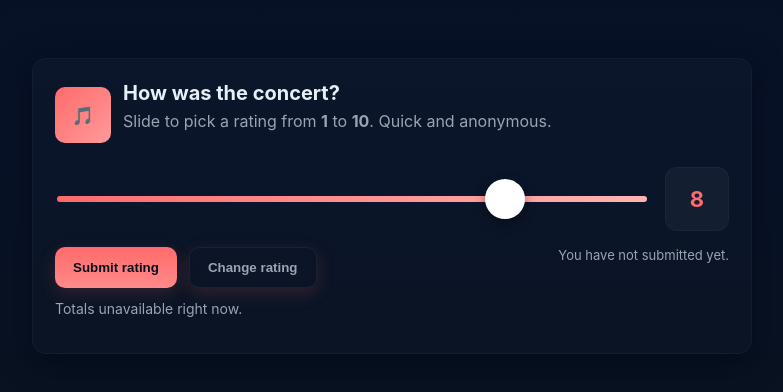
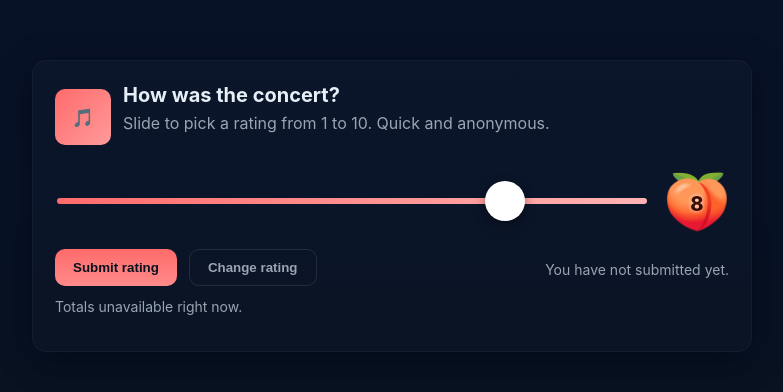
Before and after one commit to sayantansdedevtechlabs-crypto/concert-feedback, a website: page public/index.html in a window 1280 px wide. Shown: the part 194-586 px from the top of the page, without its empty margins (248-1031 px from the left). Drawn offline with Linux system fonts and the light colour scheme; no server answers.

Commit message:
Added glowing peach emoji UI for feedback page

```diff
--- a/public/index.html
+++ b/public/index.html
@@ -1,103 +1,204 @@
-<!doctype html>
+<!DOCTYPE html>
 <html lang="en">
 <head>
-<meta charset="utf-8" />
-<meta name="viewport" content="width=device-width,initial-scale=1" />
+<meta charset="UTF-8" />
+<meta name="viewport" content="width=device-width, initial-scale=1.0" />
 <title>Rate the Concert 🎵</title>
+
 <style>
-  :root{
-    --bg:#0f1724; --card:#0b1220; --accent:#ff6b6b; --muted:#9aa4b2; --glass: rgba(255,255,255,0.04);
-  }
-  *{box-sizing:border-box}
-  body{
-    margin:0; min-height:100vh; font-family:Inter, system-ui, -apple-system, "Segoe UI", Roboto, "Helvetica Neue", Arial;
-    background: linear-gradient(180deg,#071027 0%, #081226 50%, #08121b 100%);
-    color:#e6eef6; display:flex; align-items:center; justify-content:center; padding:24px;
+  :root {
+    --bg: #0f1724;
+    --card: #0b1220;
+    --accent: #ff6b6b;
+    --muted: #9aa4b2;
   }
 
-  .card{
-    width:100%; max-width:720px; background:linear-gradient(180deg, rgba(255,255,255,0.02), rgba(255,255,255,0.01));
-    border-radius:14px; padding:22px; box-shadow: 0 8px 30px rgba(2,6,23,0.6); border:1px solid rgba(255,255,255,0.03);
+  * { box-sizing: border-box; }
+
+  body {
+    margin: 0;
+    min-height: 100vh;
+    font-family: Inter, system-ui, sans-serif;
+    background: linear-gradient(180deg, #071027 0%, #081226 50%, #08121b 100%);
+    color: #e6eef6;
+    display: flex;
+    align-items: center;
+    justify-content: center;
+    padding: 24px;
   }
 
-  header{display:flex;gap:12px;align-items:center}
-  .logo{
-    width:56px;height:56px;border-radius:10px;background:linear-gradient(135deg,var(--accent),#ff9a9a);
-    display:flex;align-items:center;justify-content:center;font-weight:700;color:#071220;font-size:18px;
+  .card {
+    width: 100%;
+    max-width: 720px;
+    background: linear-gradient(180deg, rgba(255,255,255,0.02), rgba(255,255,255,0.01));
+    border-radius: 14px;
+    padding: 22px;
+    box-shadow: 0 8px 30px rgba(2,6,23,0.6);
+    border: 1px solid rgba(255,255,255,0.03);
   }
-  h1{margin:0;font-size:20px}
-  p.lead{margin:6px 0 18px;color:var(--muted)}
 
-  .slider-wrap{display:flex;align-items:center;gap:16px}
-  input[type="range"]{flex:1;-webkit-appearance:none;height:6px;border-radius:6px;background:linear-gradient(90deg,var(--accent),#ffb3b3);outline:none}
-  input[type="range"]::-webkit-slider-thumb{-webkit-appearance:none;width:40px;height:40px;border-radius:50%;background:white;box-shadow:0 4px 12px rgba(0,0,0,0.4);border:6px solid rgba(255,255,255,0.9)}
-  .rating-bubble{min-width:64px;height:64px;border-radius:12px;background:var(--glass);display:flex;align-items:center;justify-content:center;font-size:22px;font-weight:700;color:var(--accent);border:1px solid rgba(255,255,255,0.03)}
+  header { display: flex; gap: 12px; align-items: center; }
+  .logo {
+    width: 56px; height: 56px; border-radius: 10px;
+    background: linear-gradient(135deg, var(--accent), #ff9a9a);
+    display: flex; align-items: center; justify-content: center;
+    font-weight: 700; color: #071220; font-size: 18px;
+  }
+  h1 { margin: 0; font-size: 20px; }
+  p.lead { margin: 6px 0 18px; color: var(--muted); }
 
-  .controls{display:flex;gap:12px;margin-top:16px;flex-wrap:wrap}
-  button{
-    background:linear-gradient(180deg,var(--accent), #ff8a8a);
-    border:none;padding:12px 18px;border-radius:10px;font-weight:700;color:#071220;cursor:pointer;
-    box-shadow:0 6px 18px rgba(255,107,107,0.16);
+  .slider-wrap { display: flex; align-items: center; gap: 16px; }
+  input[type="range"] {
+    flex: 1;
+    -webkit-appearance: none;
+    height: 6px;
+    border-radius: 6px;
+    background: linear-gradient(90deg, var(--accent), #ffb3b3);
+    outline: none;
   }
-  button.secondary{
-    background:transparent;border:1px solid rgba(255,255,255,0.06);color:var(--muted);
+  input[type="range"]::-webkit-slider-thumb {
+    -webkit-appearance: none;
+    width: 40px; height: 40px; border-radius: 50%;
+    background: white;
+    box-shadow: 0 4px 12px rgba(0,0,0,0.4);
+    border: 6px solid rgba(255,255,255,0.9);
   }
-  .muted{color:var(--muted);font-size:14px;margin-top:12px}
 
-  .center{display:flex;align-items:center;justify-content:center}
-  .modal{
-    position:fixed;left:50%;top:50%;transform:translate(-50%,-50%);min-width:260px;padding:18px;background:#081224;border-radius:12px;
-    box-shadow:0 20px 60px rgba(2,6,23,0.7);border:1px solid rgba(255,255,255,0.03);z-index:40;
+  /* 🍑 Peach Bubble */
+  .rating-bubble {
+    position: relative;
+    width: 64px;
+    height: 64px;
+    display: flex;
+    align-items: center;
+    justify-content: center;
+    border-radius: 50%;
+    transition: transform 0.2s ease, box-shadow 0.4s ease;
   }
-  .small{font-size:13px;color:var(--muted)}
 
-  /* Responsive */
-  @media (max-width:480px){
-    .rating-bubble{min-width:56px;height:56px;font-size:18px}
-    input[type="range"]::-webkit-slider-thumb{width:36px;height:36px}
-    .logo{width:48px;height:48px;font-size:16px}
+  .peach {
+    font-size: 54px;
+    line-height: 1;
+    transition: filter 0.4s ease;
+  }
+
+  .rating-count {
+    position: absolute;
+    top: 55%;
+    left: 50%;
+    transform: translate(-50%, -50%);
+    font-weight: 800;
+    font-size: 20px;
+    color: #3a0b00;
+    text-shadow: 0 0 4px rgba(255,255,255,0.8);
+    pointer-events: none;
+  }
+
+  /* Dynamic glow classes (1–10) */
+  .glow-1  { box-shadow: 0 0 8px rgba(255, 60, 60, 0.3);  filter: drop-shadow(0 0 6px rgba(255, 60, 60, 0.4)); }
+  .glow-2  { box-shadow: 0 0 10px rgba(255, 90, 60, 0.4); filter: drop-shadow(0 0 8px rgba(255, 90, 60, 0.5)); }
+  .glow-3  { box-shadow: 0 0 12px rgba(255, 120, 70, 0.5); filter: drop-shadow(0 0 10px rgba(255, 120, 70, 0.6)); }
+  .glow-4  { box-shadow: 0 0 14px rgba(255, 140, 70, 0.6); filter: drop-shadow(0 0 12px rgba(255, 140, 70, 0.7)); }
+  .glow-5  { box-shadow: 0 0 16px rgba(255, 160, 80, 0.7); filter: drop-shadow(0 0 14px rgba(255, 160, 80, 0.8)); }
+  .glow-6  { box-shadow: 0 0 18px rgba(255, 180, 100, 0.8); filter: drop-shadow(0 0 15px rgba(255, 180, 100, 0.9)); }
+  .glow-7  { box-shadow: 0 0 20px rgba(255, 200, 120, 0.9); filter: drop-shadow(0 0 16px rgba(255, 200, 120, 1)); }
+  .glow-8  { box-shadow: 0 0 24px rgba(255, 220, 140, 1);   filter: drop-shadow(0 0 18px rgba(255, 220, 140, 1)); }
+  .glow-9  { box-shadow: 0 0 26px rgba(255, 235, 160, 1);   filter: drop-shadow(0 0 20px rgba(255, 235, 160, 1)); }
+  .glow-10 { box-shadow: 0 0 30px rgba(255, 255, 180, 1);   filter: drop-shadow(0 0 24px rgba(255, 255, 180, 1)); }
+
+  @keyframes pop {
+    0%, 100% { transform: scale(1); }
+    50% { transform: scale(1.15); }
+  }
+  .peach.pop { animation: pop 0.4s ease; }
+
+  /* Buttons */
+  .controls { display: flex; gap: 12px; margin-top: 16px; flex-wrap: wrap; }
+  button {
+    padding: 10px 18px;
+    border-radius: 10px;
+    border: none;
+    font-weight: 700;
+    cursor: pointer;
+    transition: background 0.3s ease, transform 0.2s ease;
+  }
+  button:hover { transform: translateY(-2px); }
+  button:active { transform: translateY(0); }
+
+  button.primary {
+    background: linear-gradient(180deg, var(--accent), #ff8a8a);
+    color: #071220;
+  }
+  button.secondary {
+    background: transparent;
+    border: 1px solid rgba(255,255,255,0.1);
+    color: var(--muted);
+  }
+
+  .muted { color: var(--muted); font-size: 14px; margin-top: 12px; }
+
+  .modal {
+    position: fixed;
+    left: 50%; top: 50%;
+    transform: translate(-50%, -50%);
+    background: #081224;
+    padding: 18px;
+    border-radius: 12px;
+    text-align: center;
+    border: 1px solid rgba(255,255,255,0.1);
+    display: none;
+  }
+
+  @media (max-width:480px) {
+    .rating-bubble { width: 56px; height: 56px; }
+    .peach { font-size: 46px; }
   }
 </style>
 </head>
+
 <body>
-  <div class="card" role="main" aria-labelledby="title">
+  <div class="card">
     <header>
-      <div class="logo" aria-hidden>🎵</div>
+      <div class="logo">🎵</div>
       <div>
-        <h1 id="title">How was the concert?</h1>
-        <p class="lead">Slide to pick a rating from <strong>1</strong> to <strong>10</strong>. Quick and anonymous.</p>
+        <h1>How was the concert?</h1>
+        <p class="lead">Slide to pick a rating from 1 to 10. Quick and anonymous.</p>
       </div>
     </header>
 
-    <div style="margin-top:18px;">
+    <div style="margin-top: 18px;">
       <div class="slider-wrap">
         <input id="slider" type="range" min="1" max="10" value="8" step="1" aria-label="Rating slider">
-        <div class="rating-bubble" id="bubble">8</div>
+        <div class="rating-bubble" id="bubble">
+          <span class="peach">🍑</span>
+          <span class="rating-count" id="rating-count">8</span>
+        </div>
       </div>
 
       <div class="controls">
-        <button id="submitBtn">Submit rating</button>
+        <button id="submitBtn" class="primary">Submit rating</button>
         <button id="resetBtn" class="secondary">Change rating</button>
         <div style="flex:1"></div>
-        <div class="small" id="status">You have not submitted yet.</div>
+        <div class="muted" id="status">You have not submitted yet.</div>
       </div>
 
       <p class="muted" id="currentInfo">Loading current totals…</p>
     </div>
   </div>
 
-  <!-- thank you modal -->
-  <div id="modal" class="modal" style="display:none;text-align:center">
+  <div id="modal" class="modal">
     <div style="font-size:22px;font-weight:700;margin-bottom:6px" id="modalTitle">Thanks!</div>
-    <div class="small" id="modalText">Your rating has been recorded.</div>
+    <div class="muted" id="modalText">Your rating has been recorded.</div>
     <div style="height:12px"></div>
-    <button id="modalClose" style="margin-top:10px">Close</button>
+    <button id="modalClose" class="primary">Close</button>
   </div>
 
 <script>
 (async function(){
   const slider = document.getElementById('slider');
   const bubble = document.getElementById('bubble');
+  const peach = bubble.querySelector('.peach');
+  const count = document.getElementById('rating-count');
   const submitBtn = document.getElementById('submitBtn');
   const resetBtn = document.getElementById('resetBtn');
   const status = document.getElementById('status');
@@ -105,29 +206,24 @@
   const modal = document.getElementById('modal');
   const modalClose = document.getElementById('modalClose');
 
-  // update bubble when slider moves
-  slider.addEventListener('input', ()=> bubble.textContent = slider.value);
+  const SUBMITTED_KEY = 'concert_feedback_submitted';
+  const SUBMITTED_AT_KEY = 'concert_feedback_submitted_at';
 
-  // show current totals (average)
-  async function refreshTotals(){
-    try{
-      const r = await fetch('/api/total');
-      if(!r.ok) throw new Error('no totals');
-      const data = await r.json();
-      const avg = data.totalResponses ? (data.totalRating / data.totalResponses).toFixed(2) : '—';
-      currentInfo.textContent = `Current total points: ${data.totalRating} • Responses: ${data.totalResponses} • Average: ${avg}`;
-    }catch(e){
-      currentInfo.textContent = 'Totals unavailable right now.';
-    }
+  function getSubmitted() {
+    const raw = localStorage.getItem(SUBMITTED_KEY) === 'true';
+    const at = localStorage.getItem(SUBMITTED_AT_KEY);
+    return { submitted: raw, at: at ? new Date(at) : null };
   }
-
-  // store to prevent double immediate submit
-  const STORAGE_KEY = 'concert_feedback_submitted';
-  let submitted = localStorage.getItem(STORAGE_KEY) === 'true';
-
-  function setSubmittedUI(flag){
-    submitted = flag;
-    if(flag){
+  function setSubmittedNow() {
+    localStorage.setItem(SUBMITTED_KEY, 'true');
+    localStorage.setItem(SUBMITTED_AT_KEY, new Date().toISOString());
+  }
+  function clearSubmittedLocal() {
+    localStorage.removeItem(SUBMITTED_KEY);
+    localStorage.removeItem(SUBMITTED_AT_KEY);
+  }
+  function setSubmittedUI(flag) {
+    if(flag) {
       status.textContent = 'You already submitted — thanks!';
       submitBtn.disabled = true;
       submitBtn.style.opacity = 0.6;
@@ -137,17 +233,44 @@
       submitBtn.style.opacity = 1;
     }
   }
-  setSubmittedUI(submitted);
+
+  // Dynamic glow + animation
+  slider.addEventListener('input', () => {
+    const value = Number(slider.value);
+    count.textContent = value;
+    bubble.className = 'rating-bubble';
+    peach.className = 'peach';
+    bubble.classList.add(`glow-${value}`);
+    peach.classList.add(`glow-${value}`, 'pop');
+  });
+
+  async function refreshTotalsAndSyncClient() {
+    try {
+      const r = await fetch('/api/total');
+      if(!r.ok) throw new Error('no totals');
+      const data = await r.json();
+      const avg = data.totalResponses ? (data.totalRating / data.totalResponses).toFixed(2) : '—';
+      currentInfo.textContent = `Current total points: ${data.totalRating} • Responses: ${data.totalResponses} • Average: ${avg}`;
+      const resetAt = data.resetAt ? new Date(data.resetAt) : null;
+      const local = getSubmitted();
+      if(local.submitted && local.at && resetAt && local.at < resetAt) {
+        clearSubmittedLocal();
+        setSubmittedUI(false);
+      } else {
+        setSubmittedUI(local.submitted);
+      }
+    } catch (e) {
+      currentInfo.textContent = 'Totals unavailable right now.';
+    }
+  }
+
+  await refreshTotalsAndSyncClient();
 
   submitBtn.addEventListener('click', async ()=>{
     const rating = Number(slider.value);
-    if(rating < 1 || rating > 10){ alert('Please pick a rating between 1 and 10'); return; }
-
-    // immediate UI lock
+    if(rating < 1 || rating > 10) { alert('Please pick a rating between 1 and 10'); return; }
     submitBtn.disabled = true;
-    submitBtn.style.opacity = 0.6;
     status.textContent = 'Submitting...';
-
     try{
       const res = await fetch('/api/submit', {
         method:'POST',
@@ -155,33 +278,28 @@
         body: JSON.stringify({ rating })
       });
       if(!res.ok) throw new Error('submit failed');
-      // mark submitted locally for this device (prevents accidental double-submits)
-      localStorage.setItem(STORAGE_KEY,'true');
+      setSubmittedNow();
       setSubmittedUI(true);
-
-      // fetch new totals and show modal
-      await refreshTotals();
+      await refreshTotalsAndSyncClient();
       document.getElementById('modalTitle').textContent = 'Thank you!';
       document.getElementById('modalText').textContent = `Your rating (${rating}) was recorded.`;
       modal.style.display = 'block';
-
     }catch(err){
       alert('Could not submit. Please try again.');
       setSubmittedUI(false);
-      console.error(err);
     }
   });
 
   resetBtn.addEventListener('click', ()=>{
-    // allow user to change rating before submitting
-    slider.value = 8; bubble.textContent = 8;
+    slider.value = 8;
+    count.textContent = 8;
+    bubble.className = 'rating-bubble glow-8';
+    peach.className = 'peach glow-8';
   });
 
   modalClose.addEventListener('click', ()=> modal.style.display = 'none');
 
-  // periodically refresh totals so attendees can see running count
-  await refreshTotals();
-  setInterval(refreshTotals, 5000);
+  setInterval(refreshTotalsAndSyncClient, 5000);
 })();
 </script>
 </body>
```
